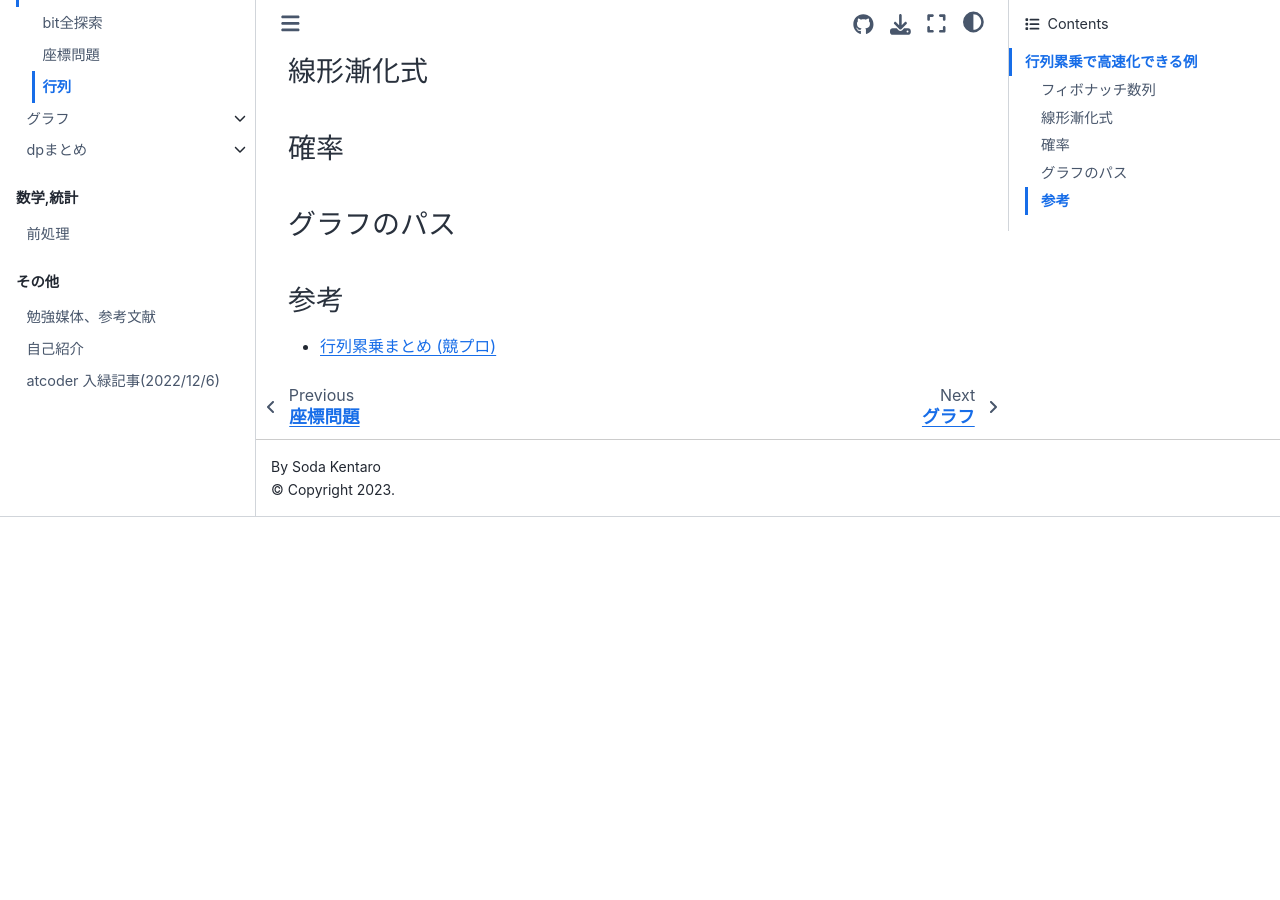
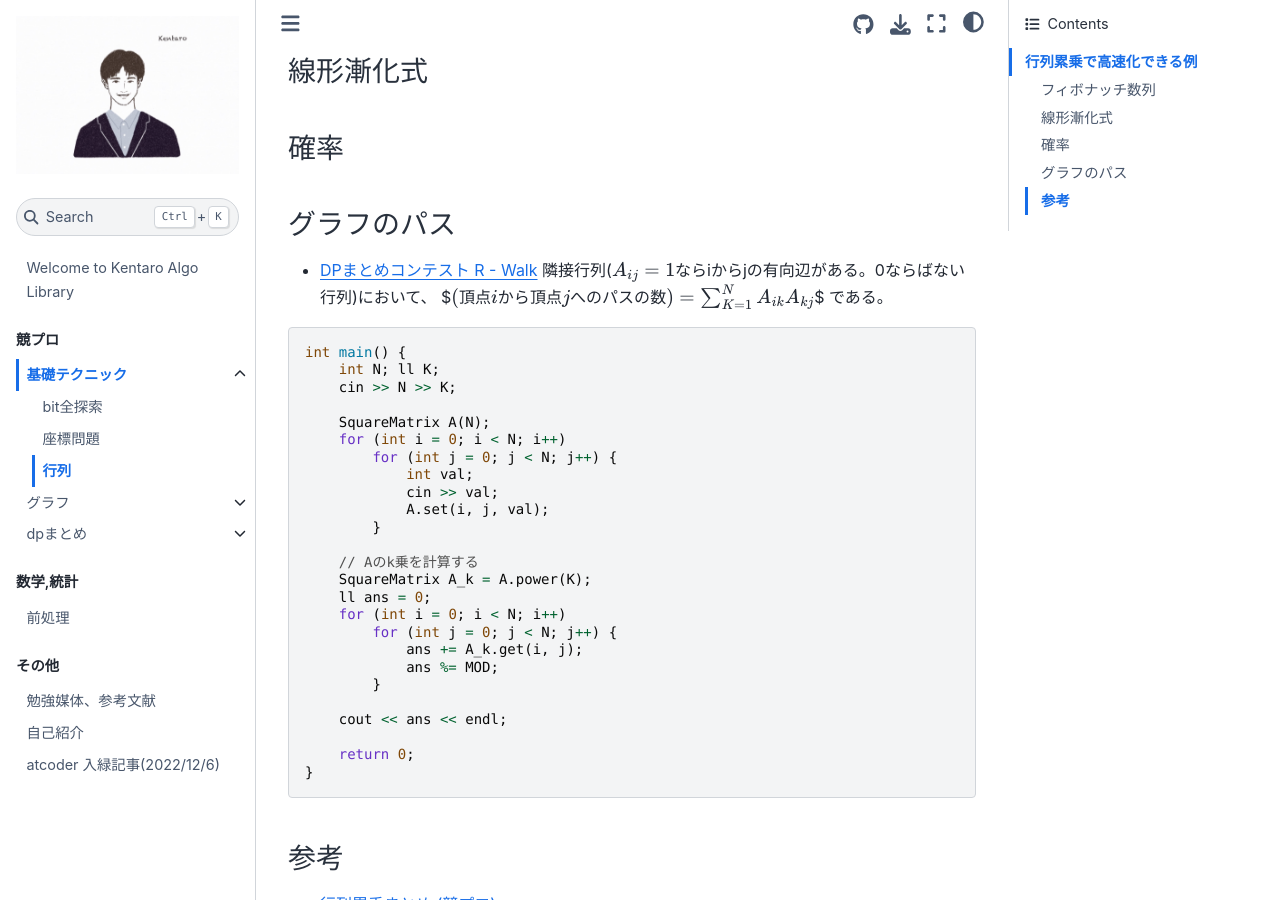
Before and after one commit to nyankiti/algo-library, a Jupyter Book: the page built from book/cp_technic/matrix.md, in a window 1280 px wide and 900 px high, scrolled down 5433 px. Built offline with Jupyter Book 1.0.4 settings and Sphinx 7.4.7 and the Sphinx Book theme 1.1.4, drawn with Linux system fonts in a browser that asks for light colours; before the commit the page ends 5950 px from its top, so only the background shows below that.

````diff
--- a/book/cp_technic/matrix.md
+++ b/book/cp_technic/matrix.md
@@ -295,6 +295,39 @@
 ### 確率
 
 ### グラフのパス
+- [DPまとめコンテスト R - Walk](https://atcoder.jp/contests/dp/tasks/dp_rp)
+隣接行列($A_{ij}=1$ならiからjの有向辺がある。0ならばない行列)において、
+$$
+(頂点iから頂点jへのパスの数) = \sum^N_{K=1}{A_{ik}A_{kj}}
+$$
+である。
+```cpp
+int main() {
+    int N; ll K;
+    cin >> N >> K;
+
+    SquareMatrix A(N);
+    for (int i = 0; i < N; i++)
+        for (int j = 0; j < N; j++) {
+            int val;
+            cin >> val;
+            A.set(i, j, val);
+        }
+
+    // Aのk乗を計算する
+    SquareMatrix A_k = A.power(K);
+    ll ans = 0;
+    for (int i = 0; i < N; i++)
+        for (int j = 0; j < N; j++) {
+            ans += A_k.get(i, j);
+            ans %= MOD;
+        }
+
+    cout << ans << endl;
+
+    return 0;
+}
+```
 
 
 ### 参考
````
Also changed, not shown: book/graph/dijkstra.ipynb.
